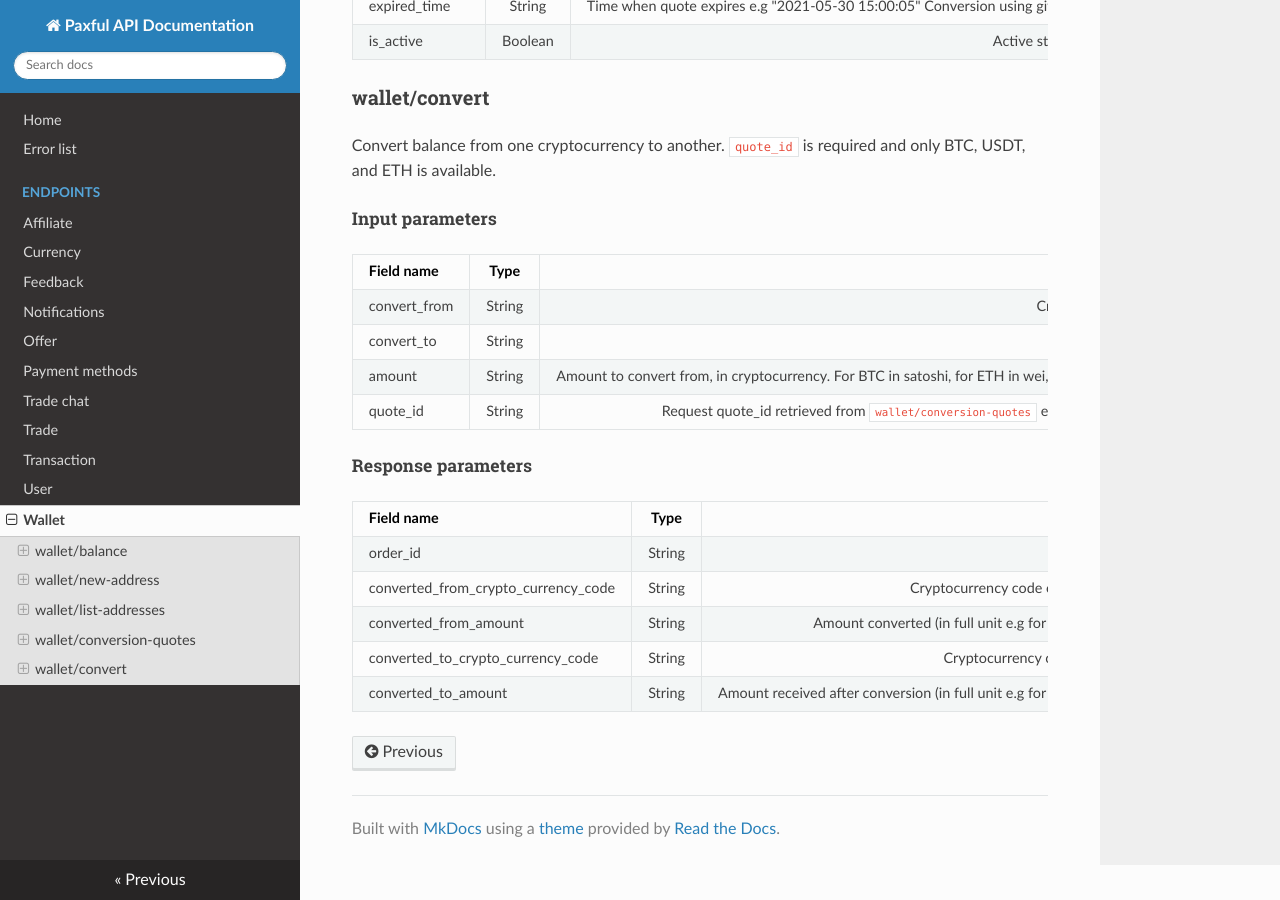
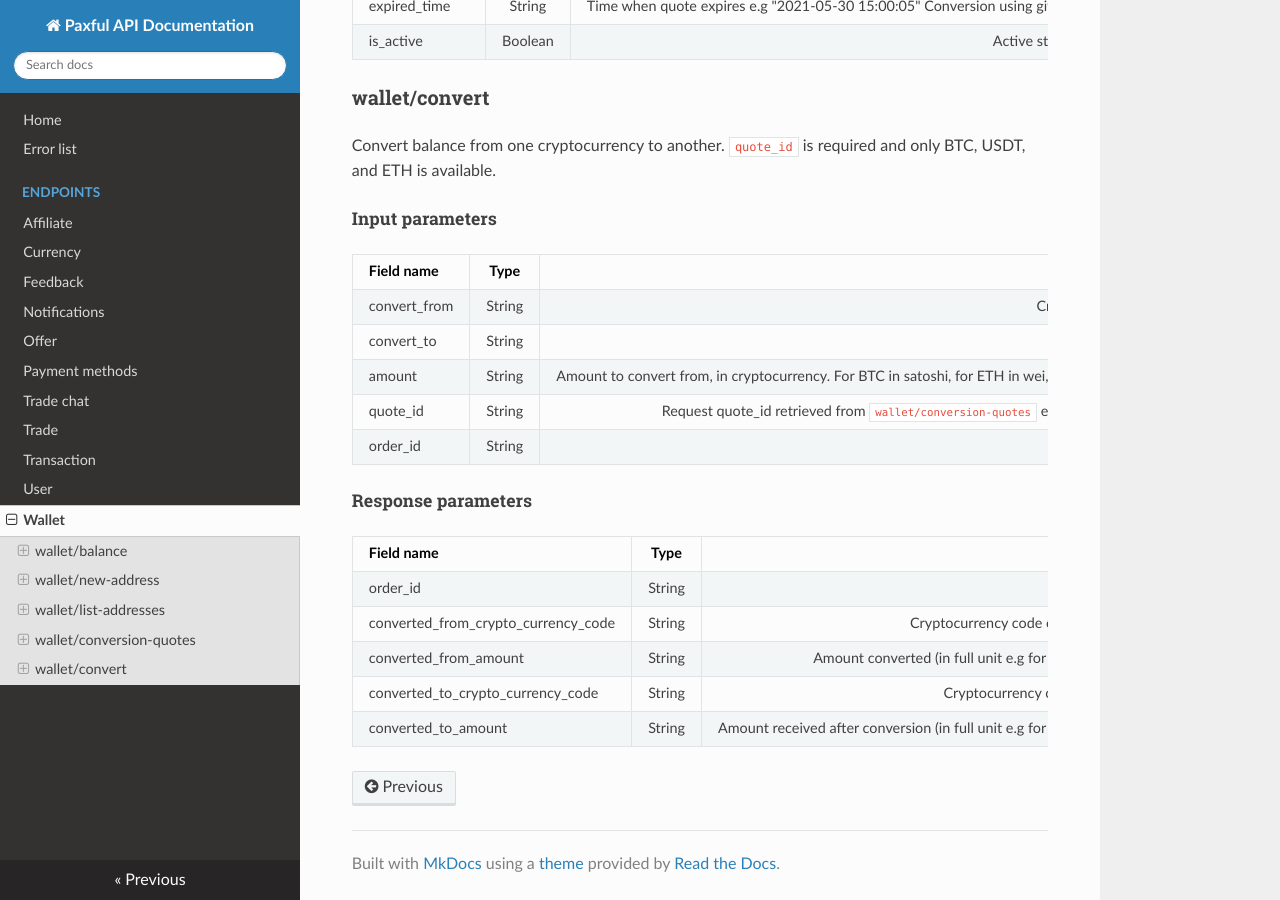
Before and after one commit to paxful/api-docs, an MkDocs documentation site: the page built from docs/endpoints/wallet.md, in a window 1280 px wide and 900 px high, scrolled down 1845 px. Built offline with MkDocs 1.6.1, drawn with Linux system fonts in a browser that asks for light colours; nearby versions of some CDN libraries.

Commit message:
Include order_id in required parameters for wallet convert

```diff
--- a/docs/endpoints/wallet.md
+++ b/docs/endpoints/wallet.md
@@ -82,6 +82,7 @@ Convert balance from one cryptocurrency to another. `quote_id` is required and o
 | convert_to | String | Cryptocurrency to convert to e.g "BTC", "USDT", "ETH". |
 | amount | String | Amount to convert from, in cryptocurrency. For BTC in satoshi, for ETH in wei, for USDT in microcents. 1 USDT = 1000000 micocents. |
 | quote_id | String | Request quote_id retrieved from `wallet/conversion-quotes` endpoint. If expired, new `quote_id` should be requested. |
+| order_id | String | Order id. A valid UUID string. |
 
 ##### Response parameters
 
```
